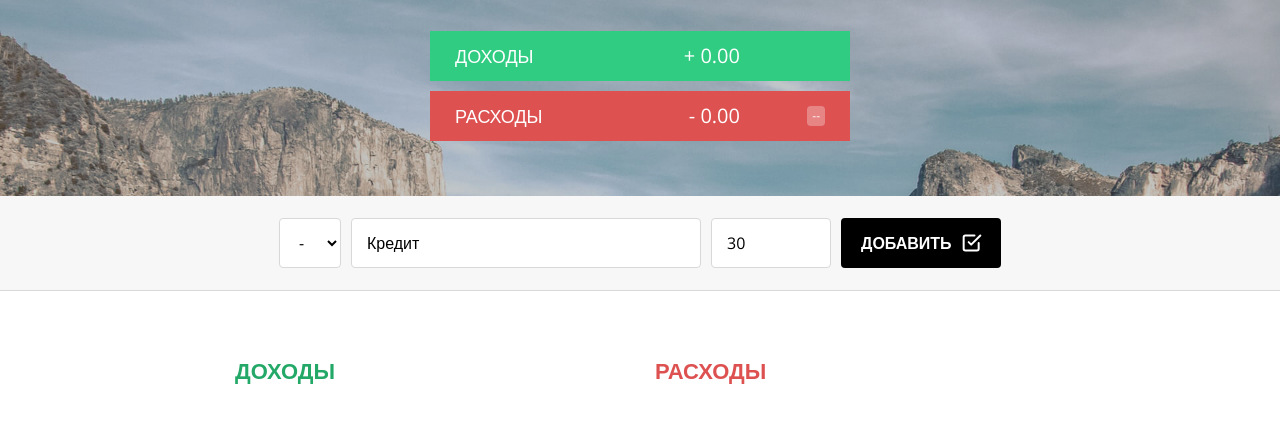
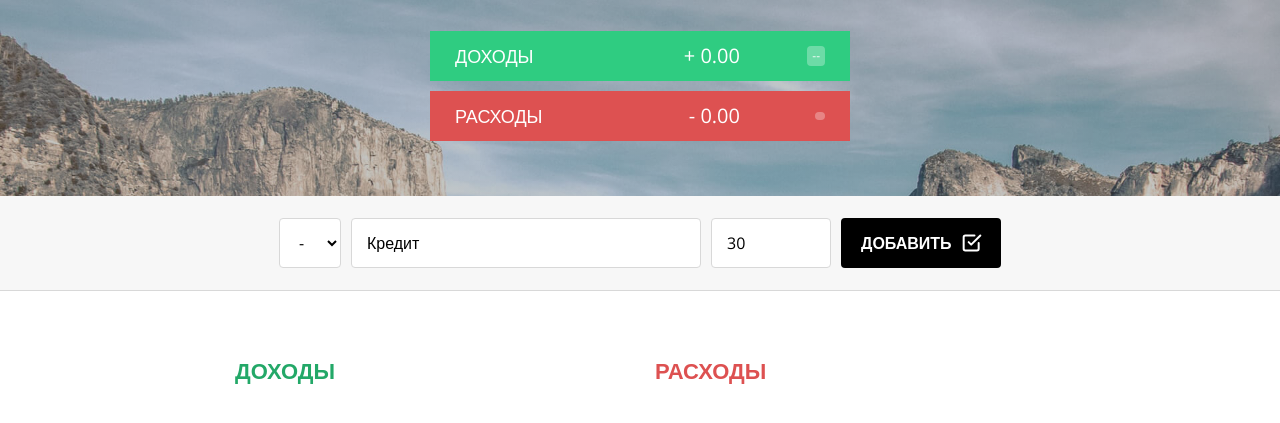
Before and after one commit to spaceTraveler13/budget-calculator, a plain HTML site: page index.html in a window 1280 px wide. Shown: the part 143-566 px from the top of the page. Drawn offline with nearby package versions, Linux system fonts and the light colour scheme.

Commit message:
update html

```diff
--- a/index.html
+++ b/index.html
@@ -25,7 +25,11 @@
             <div class="info-box__title">Доходы</div>
             <div class="info-box__right">
                 <div id="income-label" class="info-box__value"></div>
-                <div class="info-box__percents"></div>
+                <div class="info-box__percents">
+                    <div id="expense-percent-label" class="badge">
+
+                    </div>
+                </div>
             </div>
         </div>
         <div class="header__info info-box info-box--expenses">
@@ -64,95 +68,13 @@
         <div class="budget__col">
             <h2 class="title title--income">Доходы</h2>
             <ul id="income__list" class="budget-list">
-                <!-- <li id="income-id" class="budget-list__item item item--income">
-                        <div class="item__title">Зарплата</div>
-                        <div class="item__right">
-                            <div class="item__amount">+ 2,100.00</div>
-                            <button class="item__remove">
-                                <img
-                                    src="./img/circle-green.svg"
-                                    alt="delete"
-                                />
-                            </button>
-                        </div>
-                    </li>
-                    <li id="income-id" class="budget-list__item item item--income">
-                        <div class="item__title">Зарплата</div>
-                        <div class="item__right">
-                            <div class="item__amount">+ 2,100.00</div>
-                            <button class="item__remove">
-                                <img
-                                    src="./img/circle-green.svg"
-                                    alt="delete"
-                                />
-                            </button>
-                        </div>
-                    </li>
-                    <li id="income-id" class="budget-list__item item item--income">
-                        <div class="item__title">Зарплата</div>
-                        <div class="item__right">
-                            <div class="item__amount">+ 2,100.00</div>
-                            <button class="item__remove">
-                                <img
-                                    src="./img/circle-green.svg"
-                                    alt="delete"
-                                />
-                            </button>
-                        </div>
-                    </li> -->
+
             </ul>
         </div>
         <div class="budget__col">
             <h2 class="title title--expenses">Расходы</h2>
             <ul id="expenses__list" class="budget-list">
-                <!-- <li id="expense-id" class="budget-list__item item item--expense">
-                        <div class="item__title">Зарплата</div>
-                        <div class="item__right">
-                            <div class="item__amount">
-                                + 2,100.00
-                                <div class="item__badge">
-                                    <div class="badge badge--dark">
-                                        15%
-                                    </div>
-                                </div>
-                            </div>
-                            <button class="item__remove">
-                                <img src="./img/circle-red.svg" alt="delete" />
-                            </button>
-                        </div>
-                    </li>
-                    <li id="expense-id" class="budget-list__item item item--expense">
-                        <div class="item__title">Зарплата</div>
-                        <div class="item__right">
-                            <div class="item__amount">
-                                + 2,100.00
-                                <div class="item__badge">
-                                    <div class="badge badge--dark">
-                                        15%
-                                    </div>
-                                </div>
-                            </div>
-                            <button class="item__remove">
-                                <img src="./img/circle-red.svg" alt="delete" />
-                            </button>
-                        </div>
-                    </li>
-                    <li id="expense-id" class="budget-list__item item item--expense">
-                        <div class="item__title">Зарплата</div>
-                        <div class="item__right">
-                            <div class="item__amount">
-                                + 2,100.00
-                                <div class="item__badge">
-                                    <div class="badge badge--dark">
-                                        15%
-                                    </div>
-                                </div>
-                            </div>
-                            <button class="item__remove">
-                                <img src="./img/circle-red.svg" alt="delete" />
-                            </button>
-                        </div>
-                    </li> -->
+
             </ul>
         </div>
     </section>
```
